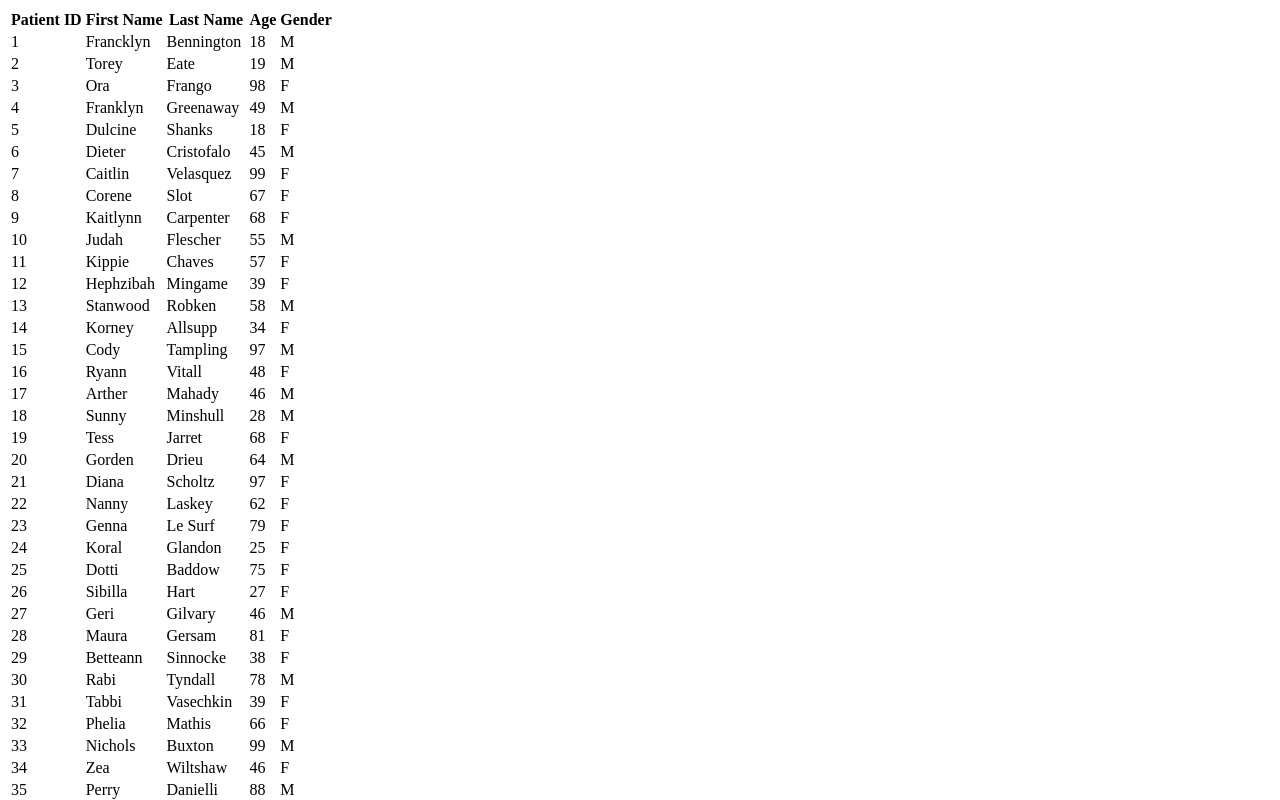
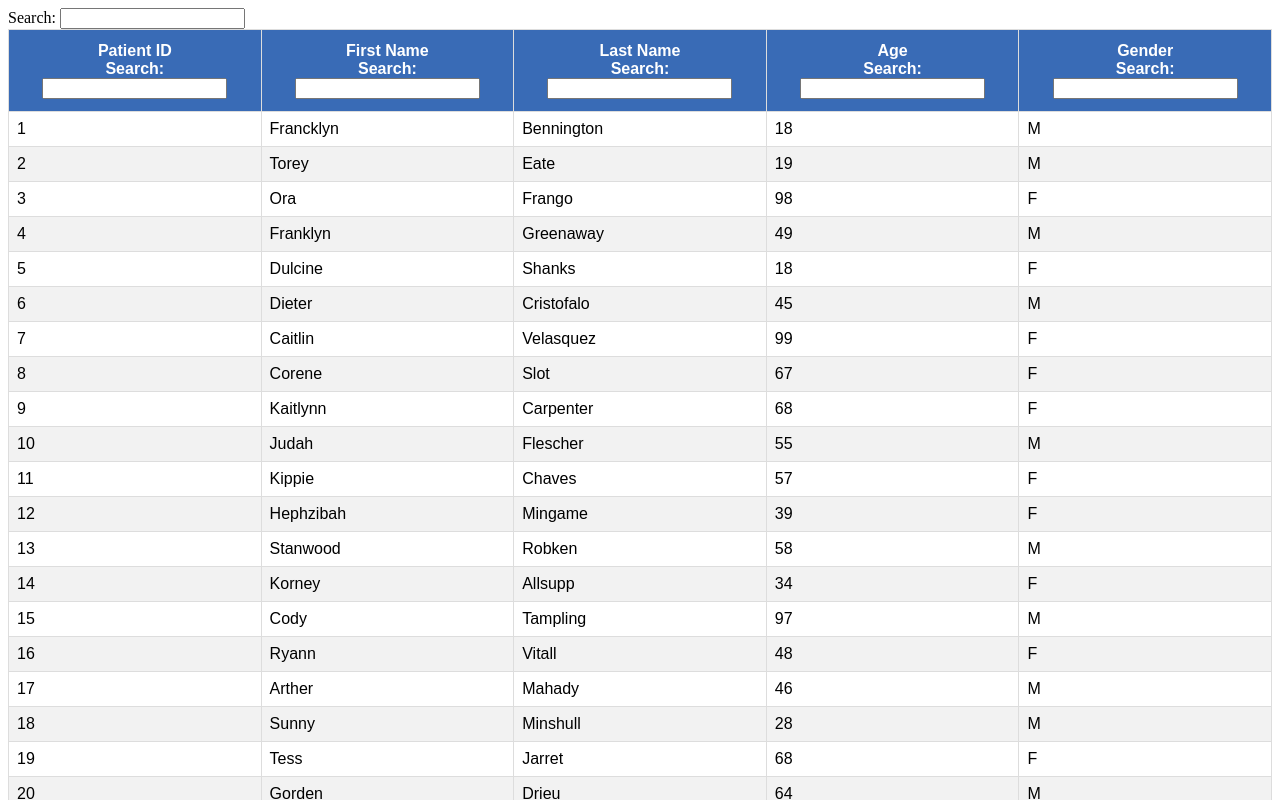
Before and after one commit to BeauOster/Hospital-Manager, a Next.js app in the folder hospital-manager/: page /patientrecords in a window 1280 px wide. Shown: the top 800 px of the page. Built offline with nearby package versions, Linux system fonts and the light colour scheme.

Commit message:
1. Created Patient Info web page filtering. 2. Created patient info web page searching 3. Added basic styling for the patient info webpage. 4. Modified PatientTable.js to have the filtering components, made code cleaner.

```diff
--- /dev/null
+++ b/hospital-manager/Styles/TableSorting.module.css
@@ -0,0 +1,26 @@
+.table {
+  font-family: Arial, Helvetica, sans-serif;
+  border-collapse: collapse;
+  width: 100%;
+}
+
+.table td, .table th {
+  border: 1px solid #ddd;
+  padding: 8px;
+}
+
+.table tr:nth-child(even){background-color: #f2f2f2;}
+
+.table tr:hover {background-color: #ddd;}
+
+.table th {
+  padding-top: 12px;
+  padding-bottom: 12px;
+  text-align: center;
+  background-color: #396bb6;
+  color: white;
+}
+
+/* .red-text {
+  color: red;
+} */
--- /dev/null
+++ b/hospital-manager/components/ColumnFilter.js
@@ -0,0 +1,13 @@
+import React from "react";
+
+// Destructures column
+export const ColumnFilter = ({ column }) => {
+    // Destructure filterValue, setFilter from column prop
+    const {filterValue, setFilter } = column
+    return (
+        <span>
+            Search: {' '}
+            <input value = {filterValue || ''} onChange={event => setFilter(event.target.value)} />
+        </span>
+    )
+}
--- a/hospital-manager/components/Columns.js
+++ b/hospital-manager/components/Columns.js
@@ -1,22 +1,29 @@
+import { ColumnFilter } from './ColumnFilter'
+
 export const COLUMNS = [
     {
         Header: 'Patient ID',
-        accessor: 'PatientID'
+        accessor: 'PatientID',
+        Filter: ColumnFilter
     },
     {
         Header: 'First Name',
-        accessor: 'First_Name'
+        accessor: 'First_Name',
+        Filter: ColumnFilter
     },
     {
         Header: 'Last Name',
-        accessor: 'Last_Name'
+        accessor: 'Last_Name',
+        Filter: ColumnFilter
     },
     {
         Header: 'Age',
-        accessor: 'Age'
+        accessor: 'Age',
+        Filter: ColumnFilter
     },
     {
         Header: 'Gender',
-        accessor: 'Gender'
+        accessor: 'Gender',
+        Filter: ColumnFilter
     }
 ]
--- /dev/null
+++ b/hospital-manager/components/GlobalFilter.js
@@ -0,0 +1,12 @@
+import React from "react";
+
+// @filter - value of the text input
+// @setFilter - Setter function
+export const GlobalFilter = ({ filter, setFilter }) => {
+    return (
+        <span>
+            Search: {' '}
+            <input value = {filter || ''} onChange={event => setFilter(event.target.value)} />
+        </span>
+    )
+}
--- a/hospital-manager/components/PatientTable.js
+++ b/hospital-manager/components/PatientTable.js
@@ -1,10 +1,11 @@
 import React, { useMemo } from 'react'
-import { useTable } from 'react-table'
+import { useTable, useGlobalFilter, useFilters, useSortBy } from 'react-table'
 import TEST_DATA from './TEST_DATA.json'
 import { COLUMNS } from './Columns'
-// IMPORT CSS STYLING HERE
+import styles from '../Styles/TableSorting.module.css'
+import { GlobalFilter } from './GlobalFilter'
 
-// Define the PatientTable component
+// Define the TableSorting component
 export const PatientTable = () => {
 
      // Memoize columns and data to optimize performance (useMemo is a hook)
@@ -13,18 +14,30 @@ export const PatientTable = () => {
     const columns = useMemo(() => COLUMNS, [])
     const data = useMemo(() => TEST_DATA, [])
 
-     // Initialize table instance using useTable hook
-    const tableInstance = useTable({
+    // Destructure tableInstance object to access necessary properties and methods
+    const {
+        getTableProps,
+        getTableBodyProps,
+        headerGroups,
+        rows,
+        prepareRow,
+        state,
+        setGlobalFilter,
+    } = useTable ({
         columns: columns,
         data: data
-    })
+        },
+        useFilters,
+        useGlobalFilter, // All of these are hooks DO. NOT. TOUCH. OR CHANGE ORDER.
+        useSortBy)
 
-    // Destructure tableInstance object to access necessary properties and methods
-    const {getTableProps, getTableBodyProps, headerGroups, rows, prepareRow,} = tableInstance
+    const { globalFilter } = state
 
     // Render the PatientTable component
     return (
-        <table {...getTableProps()}>
+        <>
+        <GlobalFilter filter={globalFilter} setFilter={setGlobalFilter} />
+        <table {...getTableProps()} className={styles.table}>
 
             {/* Render table header */}
             <thead>
@@ -32,7 +45,16 @@ export const PatientTable = () => {
                     <tr {...headerGroup.getHeaderGroupProps()}>
                         {
                             headerGroup.headers.map( column => (
-                                <th {...column.getHeaderProps()}>{column.render('Header')}</th>
+
+                                <th {...column.getHeaderProps(column.getSortByToggleProps)}>
+                                    {column.render('Header')}
+                                    <div>{column.canFilter ? column.render('Filter') : null}</div>
+                                    <span>
+                                        {/*Check if column is sorted, '' means render an empty string if not sorted at all.*/}
+                                        {column.isSorted ? (column.isSortedDesc ?  ' 🔽' : ' 🔼') : ''}
+                                    </span>
+                                </th>
+
                             ))
                         }
                     </tr>
@@ -58,5 +80,6 @@ export const PatientTable = () => {
             </tbody>
 
         </table>
+        </>
     )
 }
```
